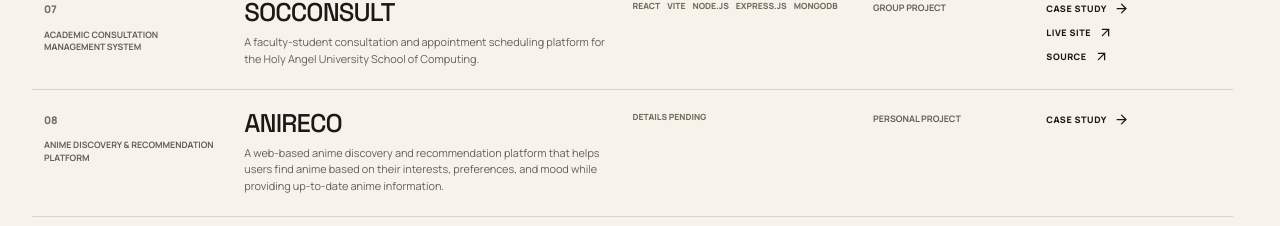
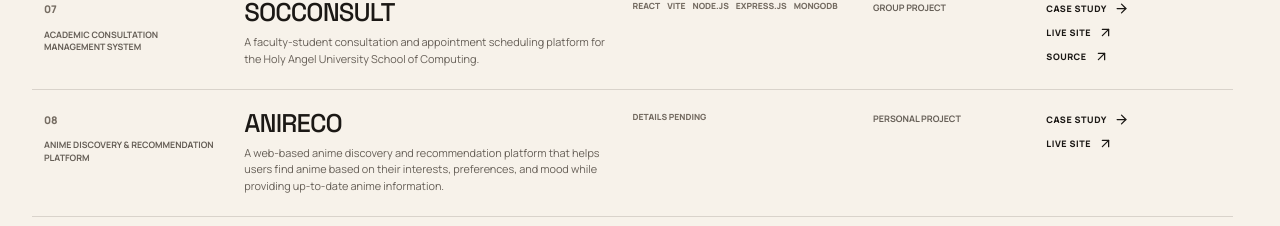
Before and after one commit to KrisDaneM/KrisDaneMadlambayan, a React (Vite) app: page /projects in a window 1280 px wide. Shown: the part 1535-1761 px from the top of the page. Built offline with nearby package versions, Linux system fonts and the light colour scheme; no server answers.

Commit message:
Add AniReco live site link

```diff
--- a/src/data/projects.js
+++ b/src/data/projects.js
@@ -98,6 +98,7 @@ export const projects = [
     problem: 'AniReco addresses the common problem of not knowing what anime to watch next. Instead of requiring users to manually browse large anime libraries, the platform provides personalized recommendations, mood-based discovery, comparison tools, Anime Roulette, and an AI assistant to make choosing an anime faster and more enjoyable.',
     solution: 'AniReco combines anime exploration, filtering, personalized recommendations, mood-based discovery, comparisons, Anime Roulette, favorites, detailed anime information, and an AI assistant in one platform.',
     stack: [],
+    liveUrl: 'https://anireco-eta.vercel.app/',
     dataSource: 'Live anime information powered by AniList.',
     notice: 'AniReco is not an anime streaming or downloading platform. It is designed specifically for anime discovery, recommendations, and information.',
     searchTerms: ['anime', 'recommendation', 'discovery', 'AniList', 'mood', 'roulette'],
```
